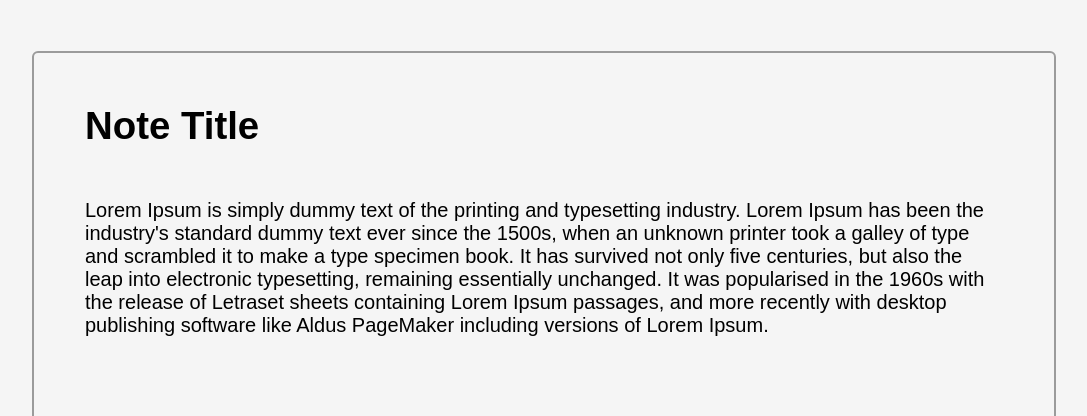
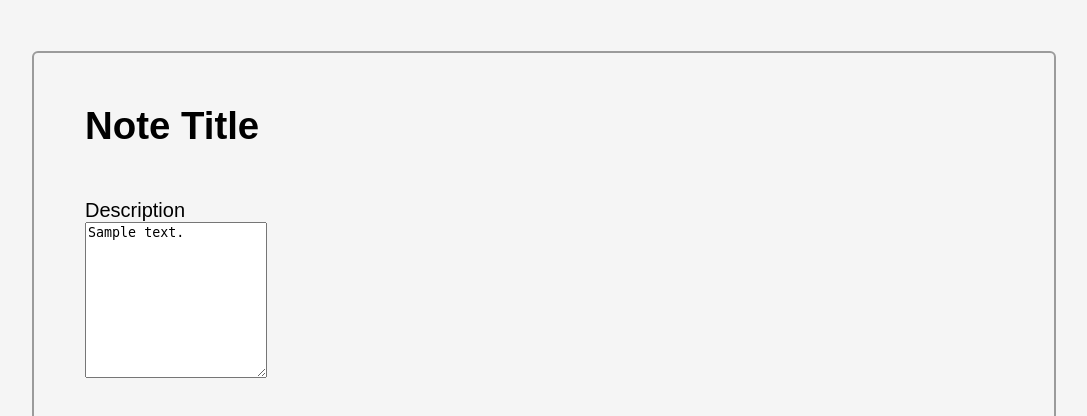
Before and after one commit to ArmanMokammel/Django-NoteApp, a Django app: a page that uses UserData/templates/view_note.html in a window 1280 px wide. Shown: the top 416 px of the page, without its empty margins (96-1183 px from the left). Run offline with Django 4.2, Linux system fonts and the light colour scheme; a user stored in the database is signed in; tables that the repository leaves empty hold one stand-in row (values such as "Sample post"); some libraries are stand-ins or nearby versions.

Commit message:
modified all features

```diff
--- a/UserData/templates/notes_home.html
+++ b/UserData/templates/notes_home.html
@@ -46,7 +46,7 @@
                             <td> {{forloop.counter}} </td>
                             <td> <a href="{% url 'UserData:note_description' usernameee note.pk %}"> {{note.title}} </a></td>
                             {% comment %} <td> {{note.description}} </td> {% endcomment %}
-                            <td><a href="#" class="btn btn-outline-success txt-success rounded buttons">Update</a> <a href="#" class="btn btn-outline-danger txt-danger rounded buttons">Delete</a> </td>
+                            <td> <span style="background-color:blue; padding:5px; font-size: 20px; border-radius:5px; color:white;">tag</span> <span  style="background-color:blue; padding:5px; font-size: 20px; border-radius:5px; color:white;">tag2</span> </td>
                         </tr>
                         {% endfor %}
                         <!-- Add more rows as needed -->
--- a/UserData/templates/view_note.html
+++ b/UserData/templates/view_note.html
@@ -4,6 +4,7 @@
 <head>
     <meta charset="UTF-8">
     <meta name="viewport" content="width=device-width, initial-scale=1.0">
+    <script src="https://cdn.ckeditor.com/4.17.0/standard-all/ckeditor.js"></script>
     <style>
         body {
             font-family: Arial, sans-serif;
@@ -247,7 +248,10 @@
         <h1>Note Title</h1>
     </div>
         <div class="description">
-            <p>Lorem Ipsum is simply dummy text of the printing and typesetting industry. Lorem Ipsum has been the industry's standard dummy text ever since the 1500s, when an unknown printer took a galley of type and scrambled it to make a type specimen book. It has survived not only five centuries, but also the leap into electronic typesetting, remaining essentially unchanged. It was popularised in the 1960s with the release of Letraset sheets containing Lorem Ipsum passages, and more recently with desktop publishing software like Aldus PageMaker including versions of Lorem Ipsum.</p>
+            <label for="note-description" class="col-sm-2 form-control-label">Description</label>
+            <div class="col-sm-10">
+                <textarea name="note_description" id="note-description" rows="10">{{ user_note.description }}</textarea>
+            </div>
         </div>
         <div class="images">
             <img src="img1.jpg" alt="">
@@ -266,5 +270,14 @@
             <a href="{% url 'UserData:delete_note' usernameee user_note.pk %}" class="delete_button" name="delete_note">Delete</a>
             <a href="{% url 'UserData:update_note' usernameee user_note.pk %}" class="update_button" name="update_note">Update</a>
         </div>
+    <script>
+    // Initialize CKEditor with read-only configuration for note description
+    CKEDITOR.replace('note_description', {
+        readOnly: true,
+        removePlugins: 'toolbar',
+        resize_enabled: false,
+        disableNativeSpellChecker: false
+    });
+    </script>
 </body>
 </html>
```
Also changed, not shown: UserData/templates/note_description.html (+0 -7 lines).
